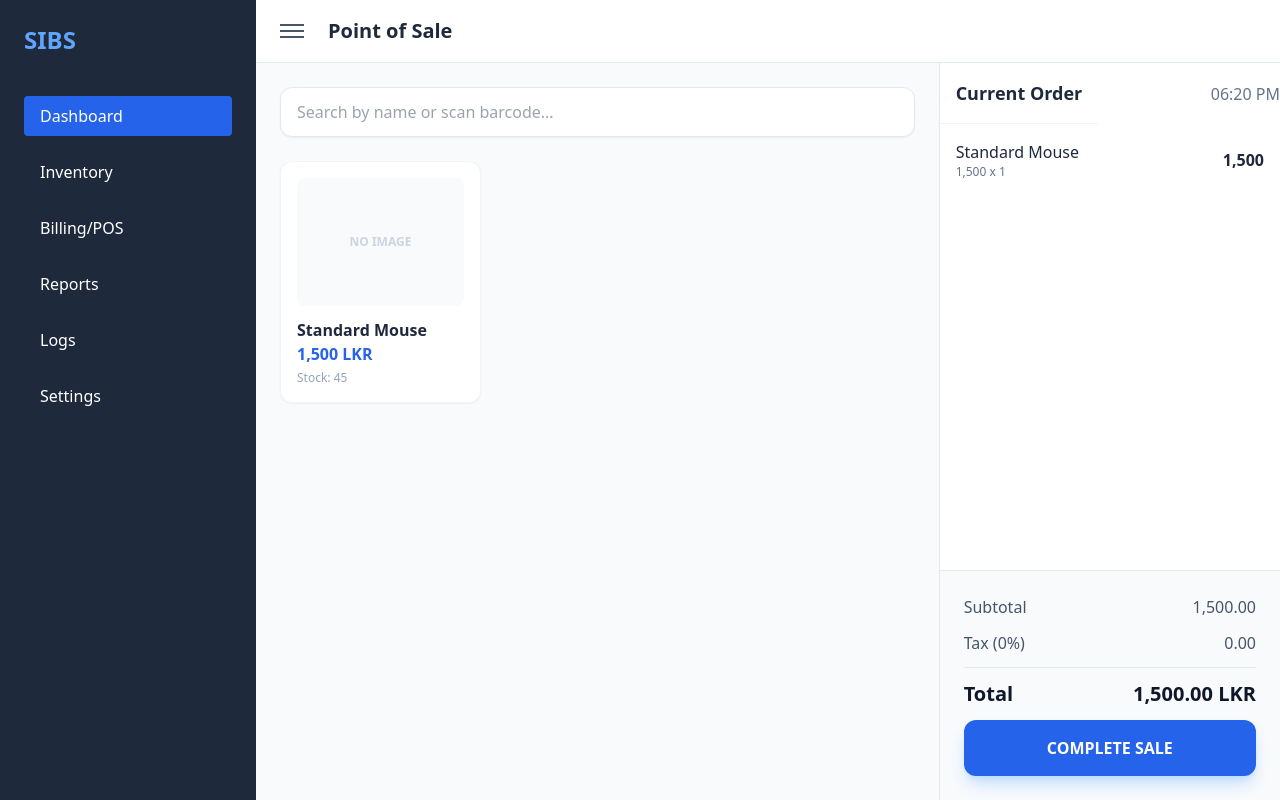
After one commit to wtvimsupposedtotype/second-semester-group-project, a PHP site: page /billing.php in a window 1280 px wide. The commit adds this page. Run offline with PHP 8.4, Linux system fonts and the light colour scheme; some libraries are stand-ins or nearby versions.

Commit message:
created billing and inventory web pages

```diff
--- /dev/null
+++ b/billing.php
@@ -0,0 +1,87 @@
+<?php include 'includes/db.php';
+?>
+<?php include 'includes/sidebar.php'; ?>
+<!DOCTYPE html>
+<html lang="en">
+
+<head>
+    <meta charset="UTF-8">
+    <meta name="viewport" content="width=device-width, initial-scale=1.0">
+    <title>SIBS - Dashboard</title>
+    <script src="https://cdn.tailwindcss.com"></script>
+</head>
+
+<body class="bg-slate-50">
+
+    <main id="main-content" class="ml-64 min-h-screen transition-all duration-300 flex flex-col">
+        <header class="bg-white border-b border-slate-200 p-4 flex justify-between items-center sticky top-0 z-10">
+            <div class="flex items-center gap-4">
+                <button id="toggle-btn" class="p-2 hover:bg-slate-100 rounded-lg">
+                    <span class="block w-6 h-0.5 bg-slate-600 mb-1"></span>
+                    <span class="block w-6 h-0.5 bg-slate-600 mb-1"></span>
+                    <span class="block w-6 h-0.5 bg-slate-600"></span>
+                </button>
+                <h1 class="text-xl font-bold text-slate-800">Point of Sale</h1>
+            </div>
+        </header>
+
+        <div class="flex-1 flex overflow-hidden">
+            <div class="w-2/3 p-6 overflow-y-auto">
+                <div class="mb-6">
+                    <input type="text" id="product-search" placeholder="Search by name or scan barcode..."
+                        class="w-full bg-white border border-slate-200 rounded-xl px-4 py-3 shadow-sm focus:ring-2 focus:ring-blue-500 outline-none">
+                </div>
+
+                <div class="grid grid-cols-2 lg:grid-cols-3 gap-4" id="product-grid">
+                    <div class="bg-white p-4 rounded-xl shadow-sm border border-slate-100 hover:border-blue-400 cursor-pointer transition-all group">
+                        <div class="h-32 bg-slate-50 rounded-lg mb-3 flex items-center justify-center text-slate-300">
+                            <span class="text-xs uppercase font-bold">No Image</span>
+                        </div>
+                        <h3 class="font-bold text-slate-800">Standard Mouse</h3>
+                        <p class="text-blue-600 font-bold">1,500 LKR</p>
+                        <p class="text-xs text-slate-400 mt-1">Stock: 45</p>
+                    </div>
+                </div>
+            </div>
+
+            <div class="w-1/3 bg-white border-l border-slate-200 flex flex-col">
+
+                <div class="flex justify-between items-center">
+                    <div class="p-4 border-b border-slate-100">
+                        <h2 class="text-lg font-bold text-slate-800">Current Order</h2>
+                    </div>
+                    <p class="text-slate-500 font-medium" id="current-time">06:20 PM</p>
+                </div>
+                <div class="flex-1 overflow-y-auto p-4 space-y-4" id="cart-items">
+                    <div class="flex justify-between items-center">
+                        <div>
+                            <p class="font-medium text-slate-800">Standard Mouse</p>
+                            <p class="text-xs text-slate-500">1,500 x 1</p>
+                        </div>
+                        <p class="font-bold text-slate-800">1,500</p>
+                    </div>
+                </div>
+
+                <div class="p-6 bg-slate-50 border-t border-slate-200 space-y-3">
+                    <div class="flex justify-between text-slate-600">
+                        <span>Subtotal</span>
+                        <span>1,500.00</span>
+                    </div>
+                    <div class="flex justify-between text-slate-600">
+                        <span>Tax (0%)</span>
+                        <span>0.00</span>
+                    </div>
+                    <div class="flex justify-between text-xl font-bold text-slate-900 pt-3 border-t border-slate-200">
+                        <span>Total</span>
+                        <span>1,500.00 LKR</span>
+                    </div>
+                    <button class="w-full bg-blue-600 hover:bg-blue-700 text-white py-4 rounded-xl font-bold mt-4 shadow-lg shadow-blue-200 transition-all">
+                        COMPLETE SALE
+                    </button>
+                </div>
+            </div>
+        </div>
+    </main>
+
+    <script src="assets/js/script.js"></script>
+</body>
--- a/index.php
+++ b/index.php
@@ -104,4 +104,5 @@ button:hover {
 
 
 </body>
+
 </html>
```
Also changed, not shown: inventory.php (added, +73 -0 lines). Lines whose indentation alone changed are shown as unchanged.
